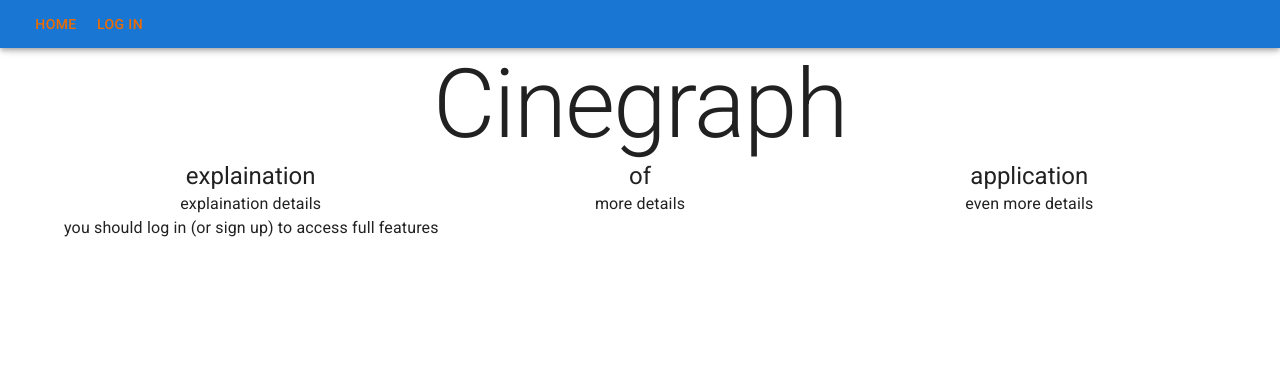
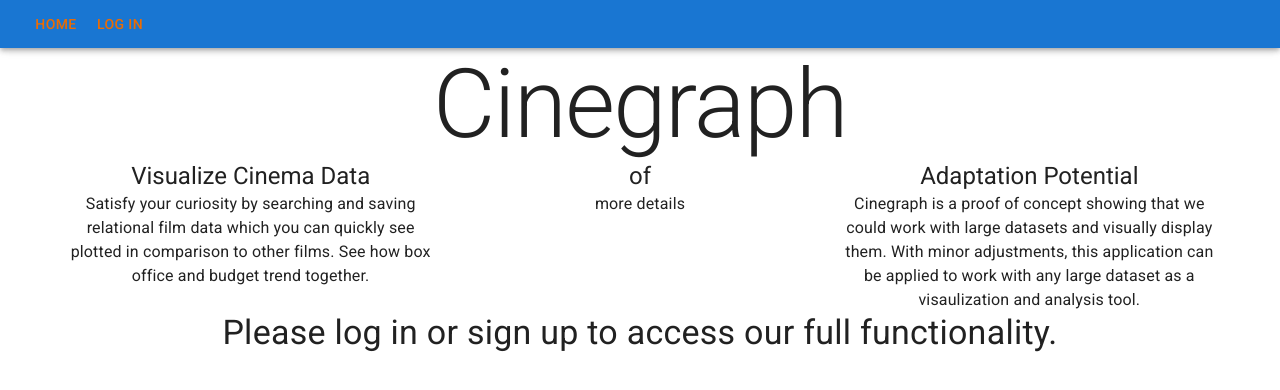
Before and after one commit to jessicamcg/cinegraph, a React (Create React App) app in the folder client/: page / in a window 1280 px wide. Shown: the top 390 px of the page. Built offline with nearby package versions, Linux system fonts and the light colour scheme; no server answers.

Commit message:
started adding description on homepage

```diff
--- a/client/src/pages/Home.js
+++ b/client/src/pages/Home.js
@@ -17,34 +17,34 @@ const Home = () => {
             <Container className="description">
                 <Grid container spacing={2}>
                     <Grid item xs={4}>
-                        <Typography variant="h5" align="center">
-                            explaination
+                        <Typography variant="h5" align="center" className='description-header'>
+                            Visualize Cinema Data
                         </Typography>
-                        <Typography variant="body1" align="center">
-                            explaination details
+                        <Typography variant="body1" align="center" className='description-content'>
+                            Satisfy your curiosity by searching and saving relational film data which you can quickly see plotted in comparison to other films. See how box office and budget trend together.
                         </Typography>
                     </Grid>
                     <Grid item xs={4}>
-                        <Typography variant="h5" align="center">
+                        <Typography variant="h5" align="center"className='description-header'>
                             of
                         </Typography>
-                        <Typography variant="body1" align="center">
+                        <Typography variant="body1" align="center" className='description-content'>
                             more details
                         </Typography>
                     </Grid>
                     <Grid item xs={4}>
-                        <Typography variant="h5" align="center">
-                            application
+                        <Typography variant="h5" align="center"className='description-header'>
+                            Adaptation Potential
                         </Typography>
-                        <Typography variant="body1" align="center">
-                            even more details
+                        <Typography variant="body1" align="center" className='description-content'>
+                            Cinegraph is a proof of concept showing that we could work with large datasets and visually display them. With minor adjustments, this application can be applied to work with any large dataset as a visaulization and analysis tool.
                         </Typography>
                     </Grid>
                 </Grid>
             </Container>
             <Container className="call-to-action">
-                <Typography variant="body1" gutterbottom>
-                    you should log in (or sign up) to access full features
+                <Typography variant="h4" align="center">
+                    Please log in or sign up to access our full functionality.
                 </Typography>
             </Container>
         </Box>
```
